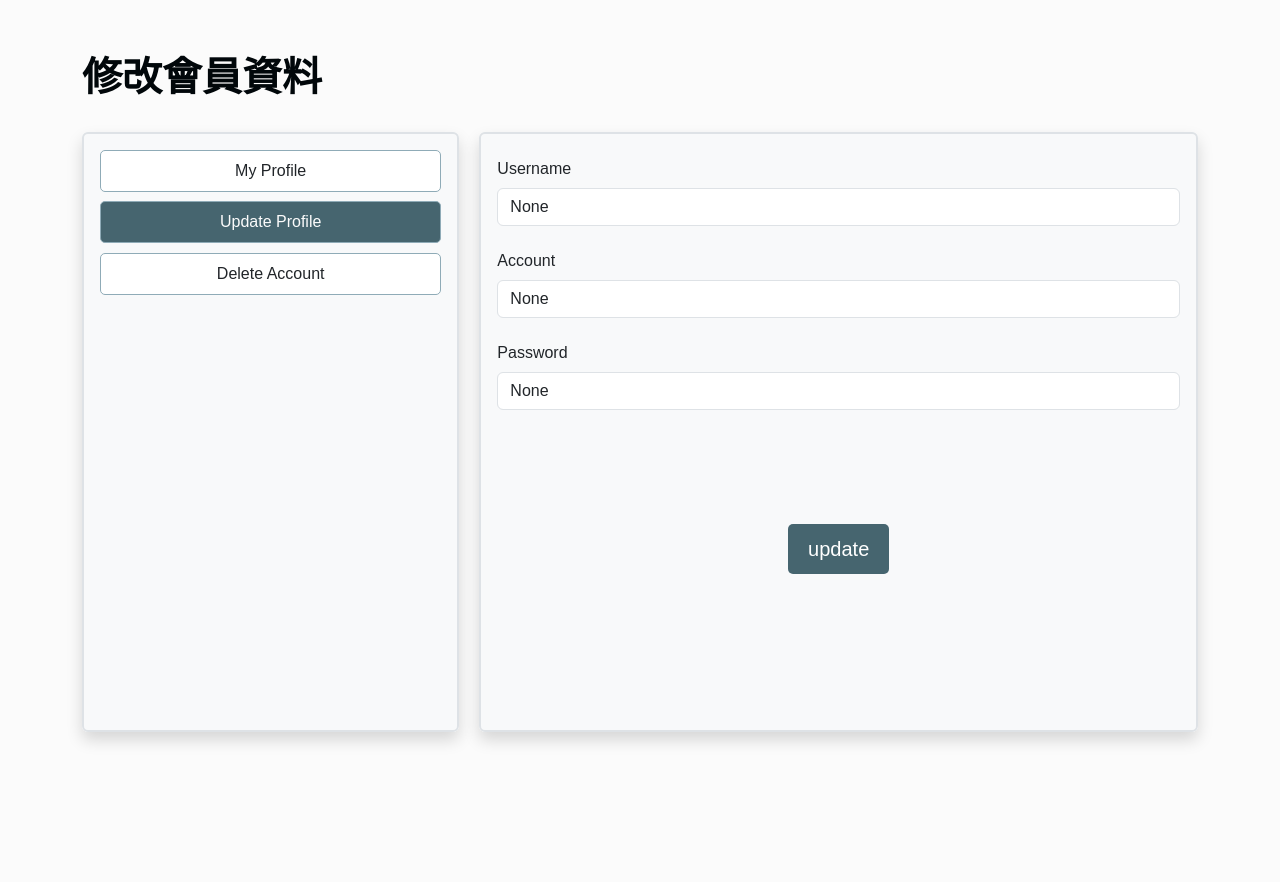
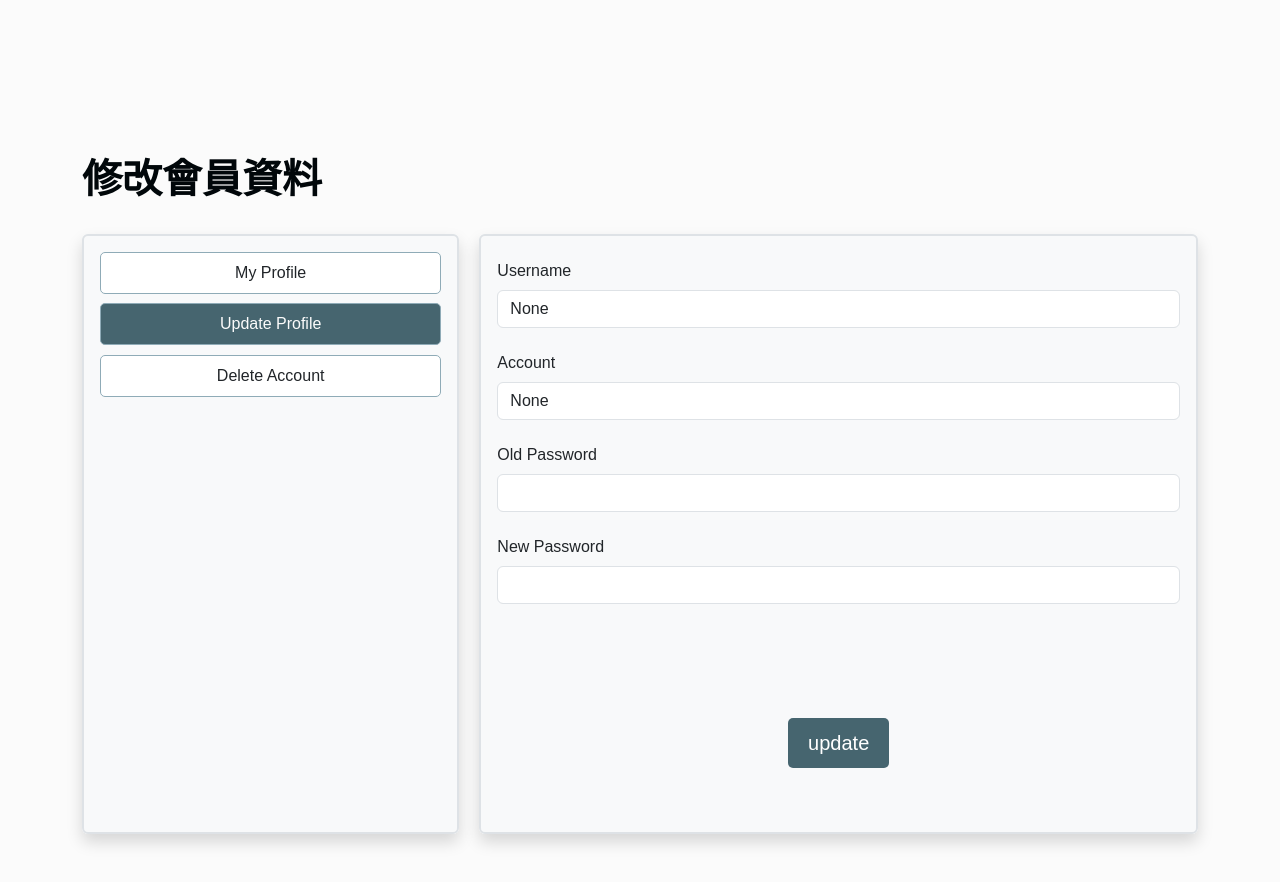
Before and after one commit to miamii11036/WarehouseVerification.github.io, a Django app: template ShippingSystem/myweb/templates/enroll&login/modify.html in a window 1280 px wide. Shown: the part 77-959 px from the top of the page. Before the commit the page ends 820 px from the top, so only its background shows below. Run offline with Django 5.2, Linux system fonts and the light colour scheme; the template is opened without the code that fills it: values that come from a table or form of the project are taken from there, others are empty.

Commit message:
密碼加密

```diff
--- a/ShippingSystem/myweb/models.py
+++ b/ShippingSystem/myweb/models.py
@@ -8,5 +8,5 @@
     """
     username = models.CharField(max_length=30)
     account = models.CharField(max_length=30)
-    password = models.CharField(max_length=64)
+    password = models.CharField(max_length=128)
     email = models.CharField(max_length=64)
--- a/ShippingSystem/myweb/templates/enroll&login/modify.html
+++ b/ShippingSystem/myweb/templates/enroll&login/modify.html
@@ -63,12 +63,19 @@
             font-size: 20px;
             width: fit-content;
         }
+    .d-flex{
+        justify-content: center;
+        align-items: center;
+    }
+    .container {
+        margin-top: 150px;
+    }
 </style>
 {% endblock %}
 
 <!-----------------------這裡是會員資料----------------------------------------------------------------->
 {% block content %}
-<div class="container my-5">
+<div class="container">
   <!-- 標題區域 -->
   <div id="title" class="text-start fs-1 fw-bold ">修改會員資料</div>
   <div class="d-flex mt-4" style="gap: 20px;">
@@ -109,9 +116,14 @@
                     <input class="form-control" id="account" type="text" value="{{form.account.value}}" aria-label="{{form.account.value}}" name="{{form.account.name}}">
                     </div>
                     <p></p>
-                    <label for="email" class="col-sm-2 col-form-label" style="min-width: 115px;">Password</label>
+                    <label for="email" class="col-sm-2 col-form-label" style="min-width: 200px;">Old Password</label>
                     <div class="col-sm-12">
-                    <input class="form-control" id="email" type="text" value="{{form.password.value}}" aria-label="{{form.password.value}}" name="{{form.password.name}}">
+                    <input class="form-control" id="email" type="text"  name="{{form.password.name}}">
+                    </div>
+                    <p></p>
+                    <label for="email" class="col-sm-2 col-form-label" style="min-width: 200px;">New Password</label>
+                    <div class="col-sm-12">
+                    <input class="form-control" id="email" type="text"  name="{{form.password.name}}">
                     </div>
                 </div>
             </div>
--- a/ShippingSystem/static/js/register.js
+++ b/ShippingSystem/static/js/register.js
@@ -16,3 +16,8 @@
     Password.type = type;
     Confirm_password.type = type;
 }
+
+//*顯示註冊錯誤視窗*//
+function showerror(Error_message) {
+    window.alert(Error_message);
+}
```
Also changed, not shown: ShippingSystem/myweb/templates/enroll&login/enroll.html (+8 -1 lines), ShippingSystem/myweb/templates/enroll&login/member.html (+9 -8 lines), ShippingSystem/myweb/views.py (+21 -10 lines), ShippingSystem/myweb/migrations/0002_alter_userinfo_password.py (added).
